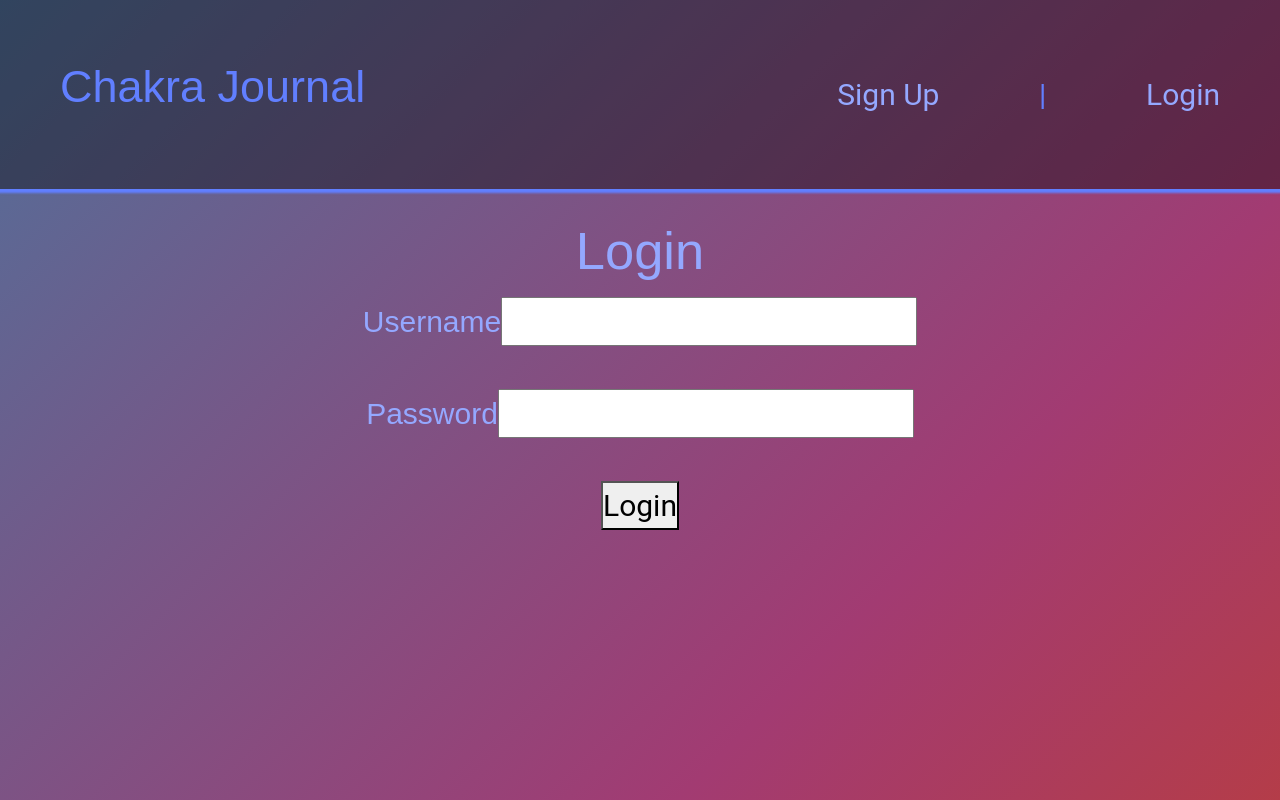
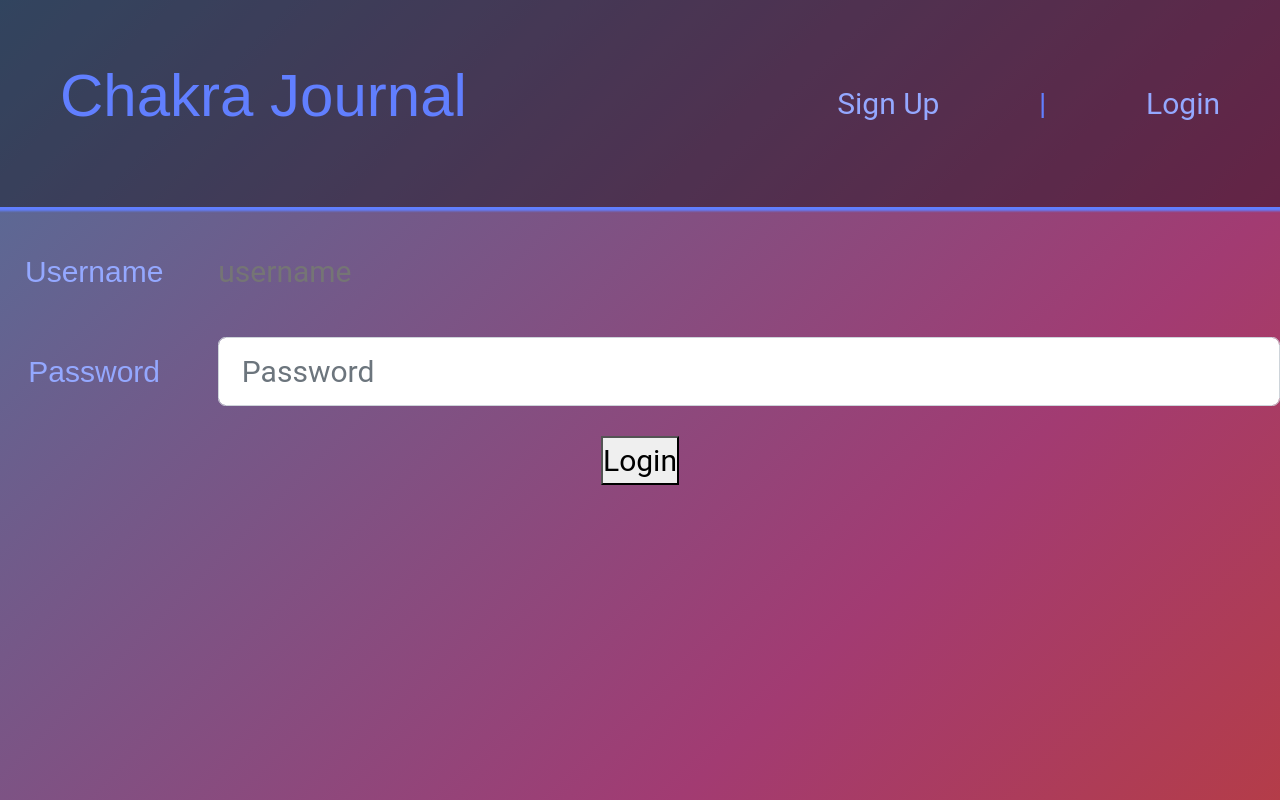
Before and after one commit to Ckirk9/chakra-journal, a React (Create React App) app: page /login in a window 1280 px wide. Built offline with nearby package versions, Linux system fonts and the light colour scheme.

Commit message:
added bootstrap for login form

```diff
--- a/src/App.scss
+++ b/src/App.scss
@@ -4,7 +4,6 @@ $secondaryColor: #94A8FF;
 $textOnPrimary: #94A8FF;
 $base-font: 30px;
 $font-size: 30;
-
 
 //CSS Reset
 * {
@@ -46,6 +45,13 @@ h1, h2, h3, h4, h5, h6, label, span {
     font-weight: 500;
     font-family: 'Fira Sans', sans-serif;
 }
+label {
+    display: block;
+}
+input {
+    padding: 8px;
+    background-color: #2e86ab 70%;
+}
 
 img {
     width: 15%;
@@ -56,6 +62,24 @@ img {
     margin-right: auto;
   }
 // Classes
+
+.submit-btn {
+    background-color: #2e86ab 70%;
+}
+
+.checkin-form {
+    //align-items: center;
+    padding: 0 10%;
+}
+
+.radio {
+    flex-direction: row;
+    display: inline;
+    padding: 1%;
+}
+
+
+
 .chakra-card{
     color: rgb(6, 5, 56);
     padding: 0 10%;
--- a/src/components/Nav.js
+++ b/src/components/Nav.js
@@ -6,7 +6,7 @@ const Nav = (props) => {
     return (
         <nav>
             <div className="nav">
-                <h4>Chakra Journal</h4>
+                <h2>Chakra Journal</h2>
                 <ul className="nav-ul">
                     { props.currentUser ?
                     // when the user is logged in
--- a/src/containers/CheckIn.js
+++ b/src/containers/CheckIn.js
@@ -24,25 +24,27 @@ class CheckIn extends Component {
         return(
                 <div>
                 <h3>Check In with yourself</h3>
-                <form onSubmit={this.handleSubmit}>
+                <form
+                className="checkin-form"
+                onSubmit={this.handleSubmit}>
                 { CheckInQuestions.map((questionData, idx) => {
                     const {questions, name} = questionData
                     return questions.map((question, index) => {
                     return(
                     <div className="question" key={`${ idx}-${index}`}>
                     <p>{ question }</p>
-                    <input type="radio"
+                    <input className="radio" type="radio"
                         name={ `${ name}-${index}` } onChange={this.handleChange} value="yes"/>
-                        <label htmlFor={ `${ name}-${index}` }>Yes</label>
-                    <input type="radio"
+                        <label className="radio" htmlFor={ `${ name}-${index}` }>Yes</label>
+                    <input className="radio" type="radio"
                         name={ `${ name}-${index}` } onChange={this.handleChange} value="no"/>
-                        <label htmlFor={ `${ name}-${index}` } >No</label>
+                        <label className="radio" htmlFor={ `${ name}-${index}` } >No</label>
 
                     </div>)
 
                 })
                 })}
-                <input type="submit" value="Submit"/>
+                <input className="submit-btn" type="submit" value="Submit"/>
                 </form>
 
                 </div>
--- a/src/containers/EntryShow.js
+++ b/src/containers/EntryShow.js
@@ -34,7 +34,7 @@ class EntryShow extends Component {
                     <span
                     className="remove"
                     onClick={this.deleteThisEntry}>
-                        Delete Entry
+                        Delete
                     </span>
                 </div>
             </div> : 'Loading...'
--- a/src/containers/Login.js
+++ b/src/containers/Login.js
@@ -1,5 +1,6 @@
 import React, { Component } from 'react'
 import UserModel from '../models/user'
+import { Form, Col, Row } from 'react-bootstrap'
 
 class Login extends Component {
     state = {
@@ -31,29 +32,39 @@ class Login extends Component {
     render() {
         return (
             <div>
-                <h3>Login</h3>
-                <form onSubmit={this.handleSubmit}>
-                <div className="form-group">
-                    <label htmlFor="userName">Username</label>
-                    <input
+                <Form onSubmit={this.handleSubmit}>
+                <Form.Group as={Row} controlId="formPlaintextEmail">
+                    <Form.Label
+                    column sm="2">
+                    Username
+                    </Form.Label>
+                    <Col sm="10">
+                    <Form.Control                     autoComplete="off"
                     onChange={this.handleChange}
                     type="text"
                     id="userName"
                     name="userName"
                     value={this.state.userName}
-                    />
-                </div>
-                <div className="form-group">
-                    <label htmlFor="password">Password</label>
-                    <input
-                        onChange={this.handleChange}
-                        type="password"
+                    plaintext placeholder="username" />
+                    </Col>
+                </Form.Group>
+
+                <Form.Group as={Row} controlId="formPlaintextPassword">
+                    <Form.Label
+                    column sm="2"
                         id="password"
-                        name="password"
-                        value={this.state.password} />
-                </div>
+>
+                    Password
+                    </Form.Label>
+                    <Col sm="10">
+                    <Form.Control
+                    onChange={this.handleChange}
+                    name="password"
+                        value={this.state.password} type="password" placeholder="Password" />
+                    </Col>
+                </Form.Group>
                 <button type="submit">Login</button>
-                </form>
+                </Form>
             </div>
         )
     }
```
